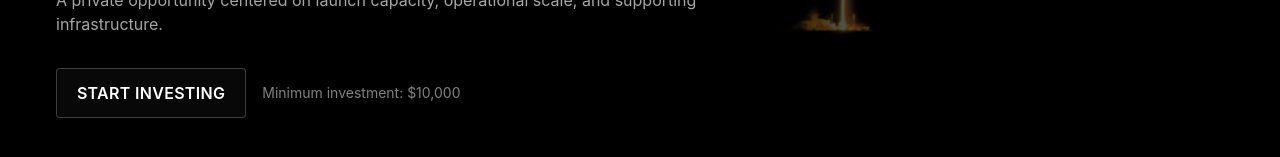
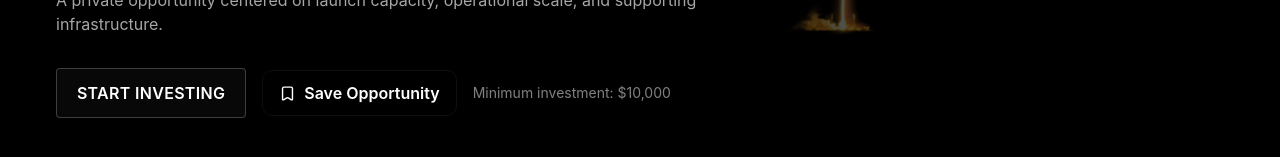
Before and after one commit to ademsboss2-boop/spacexinvest, a Next.js app: page /opportunities/launch-services-co-invest in a window 1280 px wide. Shown: the part 477-634 px from the top of the page. Built offline with nearby package versions, Linux system fonts and the light colour scheme; no server answers; the database is empty.

Commit message:
feat(watchlist): add persistent opportunity save button

```diff
--- a/app/opportunities/[slug]/page.tsx
+++ b/app/opportunities/[slug]/page.tsx
@@ -4,6 +4,8 @@ import Link from 'next/link'
 import { notFound } from 'next/navigation'
 import PlatformHeader from '../../../components/platform/PlatformHeader'
 import PlatformFooter from '../../../components/platform/PlatformFooter'
+import SaveOpportunityButton from '../../../components/platform/SaveOpportunityButton'
+import { createClient } from '../../../lib/supabase/server'
 import {
   getOpportunityBySlug,
   listOpportunitySlugs
@@ -22,6 +24,31 @@ export default async function OpportunityDetailPage({ params }: PageProps) {
   const opportunity = getOpportunityBySlug(slug)
 
   if (!opportunity) notFound()
+
+  const supabase = await createClient()
+
+  const {
+    data: { user }
+  } = await supabase.auth.getUser()
+
+  const { data: opportunityRecord } = await supabase
+    .from('opportunities')
+    .select('id')
+    .eq('slug', opportunity.slug)
+    .maybeSingle()
+
+  let initialSaved = false
+
+  if (user && opportunityRecord?.id) {
+    const { data: savedRecord } = await supabase
+      .from('saved_opportunities')
+      .select('opportunity_id')
+      .eq('user_id', user.id)
+      .eq('opportunity_id', opportunityRecord.id)
+      .maybeSingle()
+
+    initialSaved = Boolean(savedRecord)
+  }
 
   const transparentObject = opportunity.media.endsWith('.png')
 
@@ -75,6 +102,13 @@ export default async function OpportunityDetailPage({ params }: PageProps) {
             >
               Start Investing
             </Link>
+
+            <SaveOpportunityButton
+              opportunityId={opportunityRecord?.id ?? null}
+              opportunitySlug={opportunity.slug}
+              initialSaved={initialSaved}
+              authenticated={Boolean(user)}
+            />
 
             <div className="text-sm text-white/50">
               Minimum investment: {opportunity.formattedMinimum}
--- /dev/null
+++ b/components/platform/SaveOpportunityButton.tsx
@@ -0,0 +1,137 @@
+'use client'
+
+import React, { useState } from 'react'
+import { Bookmark, Loader2 } from 'lucide-react'
+import { useRouter } from 'next/navigation'
+import { createClient } from '../../lib/supabase/client'
+
+type SaveOpportunityButtonProps = {
+  opportunityId: string | null
+  opportunitySlug: string
+  initialSaved: boolean
+  authenticated: boolean
+}
+
+export default function SaveOpportunityButton({
+  opportunityId,
+  opportunitySlug,
+  initialSaved,
+  authenticated
+}: SaveOpportunityButtonProps) {
+  const router = useRouter()
+
+  const [saved, setSaved] = useState(initialSaved)
+  const [submitting, setSubmitting] = useState(false)
+  const [error, setError] = useState('')
+
+  async function handleToggle() {
+    if (!authenticated) {
+      window.location.assign(
+        `/login?next=${encodeURIComponent(
+          `/opportunities/${opportunitySlug}`
+        )}`
+      )
+      return
+    }
+
+    if (!opportunityId) {
+      setError('This opportunity is currently unavailable.')
+      return
+    }
+
+    setSubmitting(true)
+    setError('')
+
+    const supabase = createClient()
+
+    try {
+      const {
+        data: { user },
+        error: userError
+      } = await supabase.auth.getUser()
+
+      if (userError || !user) {
+        window.location.assign(
+          `/login?next=${encodeURIComponent(
+            `/opportunities/${opportunitySlug}`
+          )}`
+        )
+        return
+      }
+
+      const nextSavedState = !saved
+      setSaved(nextSavedState)
+
+      const result = nextSavedState
+        ? await supabase.from('saved_opportunities').upsert(
+            {
+              user_id: user.id,
+              opportunity_id: opportunityId
+            },
+            {
+              onConflict: 'user_id,opportunity_id'
+            }
+          )
+        : await supabase
+            .from('saved_opportunities')
+            .delete()
+            .eq('user_id', user.id)
+            .eq('opportunity_id', opportunityId)
+
+      if (result.error) {
+        setSaved(!nextSavedState)
+        setError(
+          nextSavedState
+            ? 'The opportunity could not be saved.'
+            : 'The opportunity could not be removed.'
+        )
+        return
+      }
+
+      router.refresh()
+    } catch {
+      setSaved((current) => !current)
+      setError('Something went wrong. Please try again.')
+    } finally {
+      setSubmitting(false)
+    }
+  }
+
+  return (
+    <div>
+      <button
+        type="button"
+        onClick={handleToggle}
+        disabled={submitting}
+        aria-pressed={saved}
+        className="btn btn-ghost gap-2 disabled:cursor-not-allowed disabled:opacity-50"
+      >
+        {submitting ? (
+          <Loader2
+            size={17}
+            aria-hidden="true"
+            className="animate-spin"
+          />
+        ) : (
+          <Bookmark
+            size={17}
+            aria-hidden="true"
+            className={saved ? 'fill-current' : ''}
+          />
+        )}
+
+        {submitting
+          ? 'Updating…'
+          : saved
+            ? 'Saved'
+            : 'Save Opportunity'}
+      </button>
+
+      {error ? (
+        <p role="alert" className="mt-2 text-xs text-red-300">
+          {error}
+        </p>
+      ) : null}
+    </div>
+  )
+}
```
